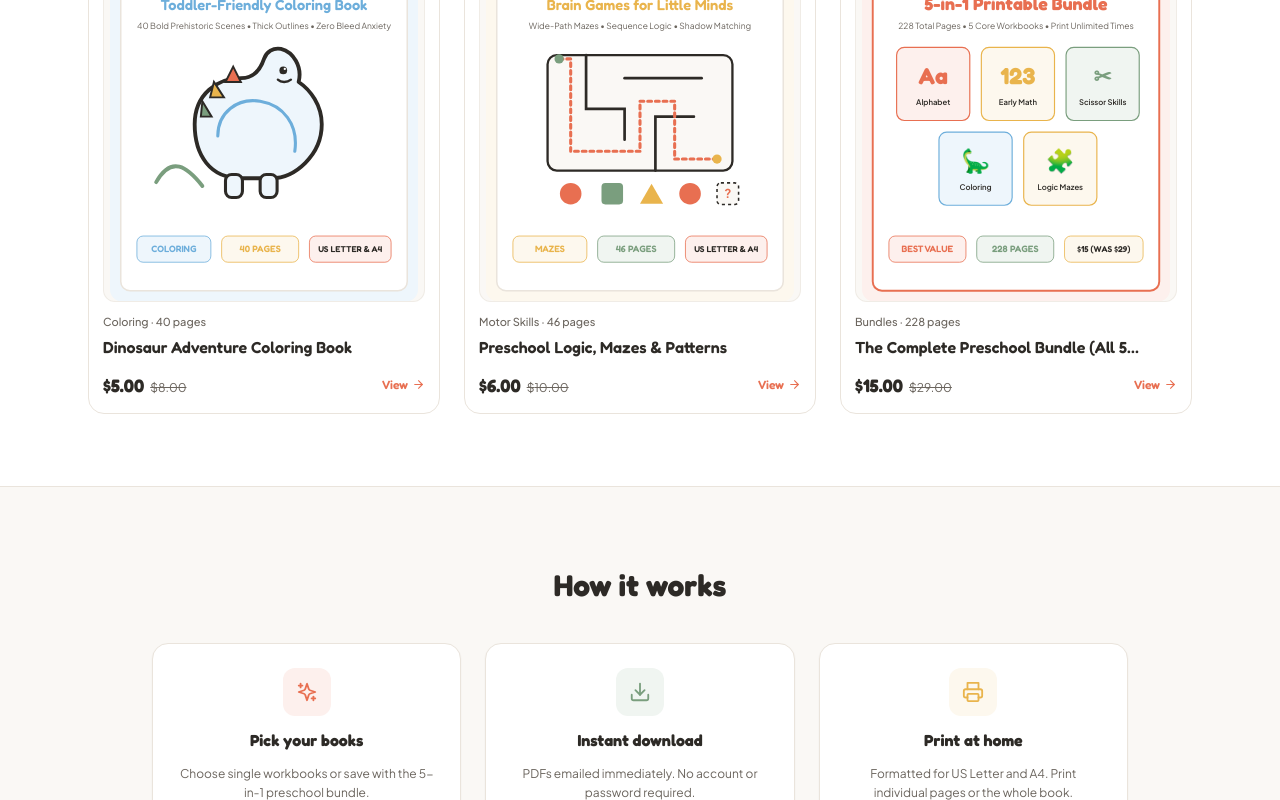
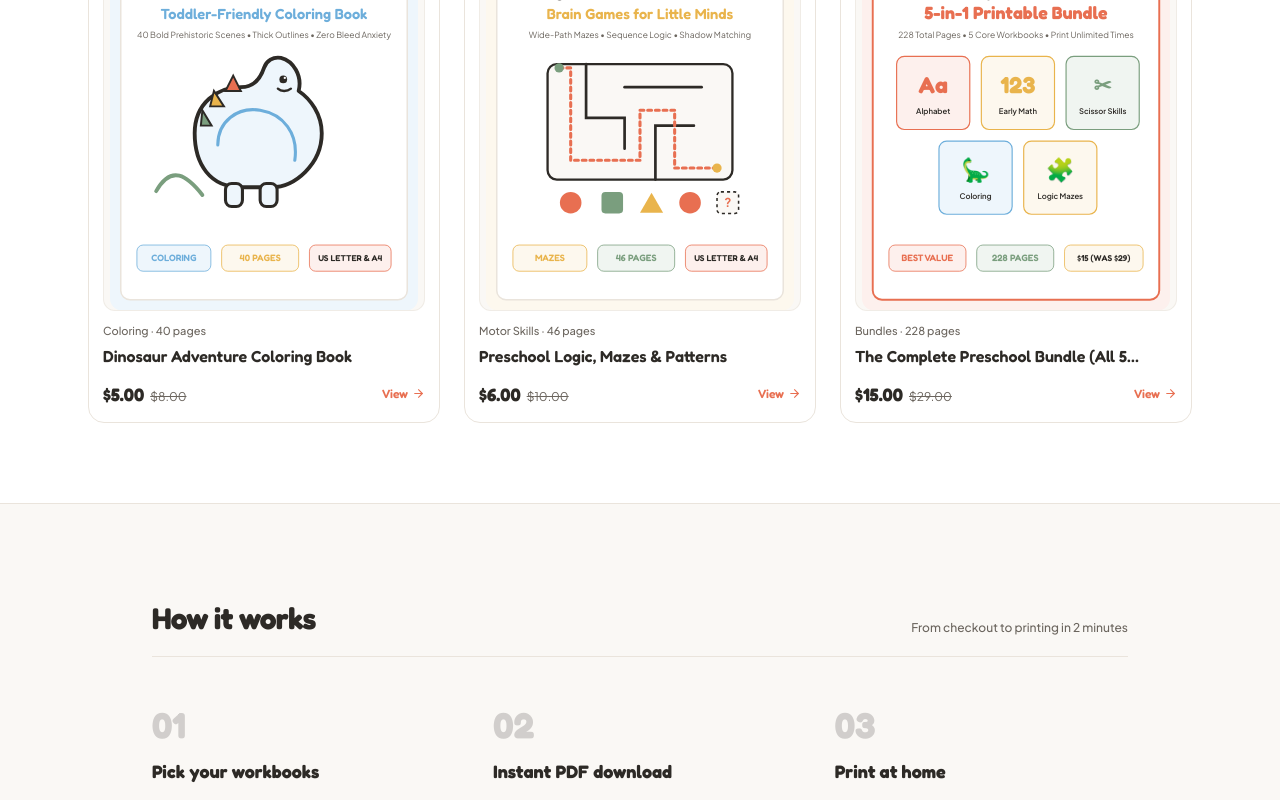
Before and after one commit to Shibi404/craynook, a Next.js app: page / in a window 1280 px wide. Shown: the part 2000-2800 px from the top of the page. Built offline with nearby package versions, Linux system fonts and the light colour scheme.

Commit message:
style: harmonize alternating section background colors and borders for smooth scrolling

```diff
--- a/src/components/home/FeaturedBundle.tsx
+++ b/src/components/home/FeaturedBundle.tsx
@@ -18,7 +18,7 @@ export function FeaturedBundle({ bundle }: FeaturedBundleProps) {
   ];
 
   return (
-    <section id="bundle" className="py-10 md:py-14 bg-cream/40">
+    <section id="bundle" className="py-10 md:py-16 bg-cream/50">
       <div className="max-w-6xl mx-auto px-4 sm:px-6">
         <div className="rounded-3xl bg-white border border-border-warm p-6 sm:p-10 shadow-sm flex flex-col lg:flex-row items-center justify-between gap-8">
           {/* Left Details */}
--- a/src/components/home/FreeSampleSection.tsx
+++ b/src/components/home/FreeSampleSection.tsx
@@ -43,7 +43,7 @@ export function FreeSampleSection() {
   }
 
   return (
-    <section id="free-sample" className="py-20 md:py-28 border-t border-border-warm bg-[#FAF8F5]">
+    <section id="free-sample" className="py-20 md:py-28 bg-white border-t border-border-warm">
       <div className="max-w-5xl mx-auto px-4 sm:px-6">
         <div className="grid grid-cols-1 md:grid-cols-12 gap-10 md:gap-16 items-center">
           {/* Cover Presentation: Substantial, realistic book presentation */}
@@ -95,7 +95,7 @@ export function FreeSampleSection() {
                   onChange={(e) => setEmail(e.target.value)}
                   placeholder="Your email address"
                   required
-                  className="flex-1 px-5 py-3.5 rounded-2xl bg-white border border-border-warm focus:border-charcoal text-base text-charcoal outline-none transition-colors placeholder:text-muted/60 shadow-2xs"
+                  className="flex-1 px-5 py-3.5 rounded-2xl bg-cream/60 border border-border-warm focus:bg-white focus:border-charcoal text-base text-charcoal outline-none transition-colors placeholder:text-muted/60 shadow-2xs"
                 />
 
                 <button
--- a/src/components/home/Hero.tsx
+++ b/src/components/home/Hero.tsx
@@ -7,7 +7,7 @@ import { ArrowRightIcon } from '@/components/ui/Icons';
 
 export function Hero() {
   return (
-    <section className="relative overflow-hidden py-14 md:py-24 bg-linear-to-b from-cream via-cream to-white">
+    <section className="relative overflow-hidden py-14 md:py-22 bg-cream/50">
       <div className="max-w-6xl mx-auto px-4 sm:px-6">
         <div className="grid grid-cols-1 lg:grid-cols-12 gap-12 items-center">
           {/* Left Column: Minimal Copy & CTAs */}
--- a/src/components/home/HowItWorks.tsx
+++ b/src/components/home/HowItWorks.tsx
@@ -1,62 +1,50 @@
 import React from 'react';
-import { DownloadIcon, PrinterIcon, SparklesIcon } from '@/components/ui/Icons';
 
 export function HowItWorks() {
   const steps = [
     {
-      num: '1',
-      title: 'Pick your books',
-      description: 'Choose single workbooks or save with the 5-in-1 preschool bundle.',
-      icon: SparklesIcon,
-      accent: 'bg-coral-light text-coral',
+      num: '01',
+      title: 'Pick your workbooks',
+      description: 'Choose single subjects or save 48% with the complete 5-in-1 preschool bundle.',
     },
     {
-      num: '2',
-      title: 'Instant download',
-      description: 'PDFs emailed immediately. No account or password required.',
-      icon: DownloadIcon,
-      accent: 'bg-sage-light text-sage',
+      num: '02',
+      title: 'Instant PDF download',
+      description: 'Your download links are emailed the moment you check out. No account or password needed.',
     },
     {
-      num: '3',
+      num: '03',
       title: 'Print at home',
-      description: 'Formatted for US Letter and A4. Print individual pages or the whole book.',
-      icon: PrinterIcon,
-      accent: 'bg-marigold-light text-marigold',
+      description: 'Formatted for standard US Letter & A4. Print individual worksheets or bind the whole book.',
     },
   ];
 
   return (
-    <section id="how-it-works" className="py-14 md:py-20 bg-cream/40 border-y border-border-warm">
-      <div className="max-w-5xl mx-auto px-4 sm:px-6 space-y-10">
-        <div className="text-center">
-          <h2 className="font-heading font-bold text-2xl sm:text-3xl text-charcoal">
+    <section id="how-it-works" className="py-16 md:py-24 bg-cream/40 border-t border-border-warm">
+      <div className="max-w-5xl mx-auto px-4 sm:px-6 space-y-12">
+        <div className="flex flex-col sm:flex-row sm:items-end justify-between gap-2 border-b border-border-warm pb-5">
+          <h2 className="font-heading font-bold text-2xl sm:text-3xl text-charcoal tracking-tight">
             How it works
           </h2>
+          <span className="text-xs text-muted font-medium">
+            From checkout to printing in 2 minutes
+          </span>
         </div>
 
-        <div className="grid grid-cols-1 md:grid-cols-3 gap-6">
-          {steps.map((step, idx) => {
-            const Icon = step.icon;
-            return (
-              <div
-                key={idx}
-                className="bg-white rounded-2xl p-6 border border-border-warm shadow-xs text-center space-y-3"
-              >
-                <div className={`w-12 h-12 rounded-xl ${step.accent} flex items-center justify-center mx-auto`}>
-                  <Icon size={22} />
-                </div>
-
-                <h3 className="font-heading font-bold text-base text-charcoal">
-                  {step.title}
-                </h3>
-
-                <p className="text-xs text-muted leading-relaxed">
-                  {step.description}
-                </p>
-              </div>
-            );
-          })}
+        <div className="grid grid-cols-1 md:grid-cols-3 gap-8 md:gap-12">
+          {steps.map((step, idx) => (
+            <div key={idx} className="space-y-3">
+              <span className="font-heading font-bold text-3xl sm:text-4xl text-charcoal/20 select-none block">
+                {step.num}
+              </span>
+              <h3 className="font-heading font-bold text-lg text-charcoal">
+                {step.title}
+              </h3>
+              <p className="text-sm text-muted leading-relaxed font-normal">
+                {step.description}
+              </p>
+            </div>
+          ))}
         </div>
       </div>
     </section>
--- a/src/components/home/ProductGrid.tsx
+++ b/src/components/home/ProductGrid.tsx
@@ -18,7 +18,7 @@ export function ProductGrid({ products }: ProductGridProps) {
       : products.filter((p) => p.category === activeCategory);
 
   return (
-    <section id="shop" className="py-12 md:py-18 bg-white">
+    <section id="shop" className="py-14 md:py-20 bg-white border-t border-border-warm">
       <div className="max-w-6xl mx-auto px-4 sm:px-6 space-y-8">
         {/* Clean Header & Filters */}
         <div className="flex flex-col sm:flex-row items-center justify-between gap-4 border-b border-border-warm pb-5">
```
Also changed, not shown: 1 other file (tests, documents, lock files or other folders).
